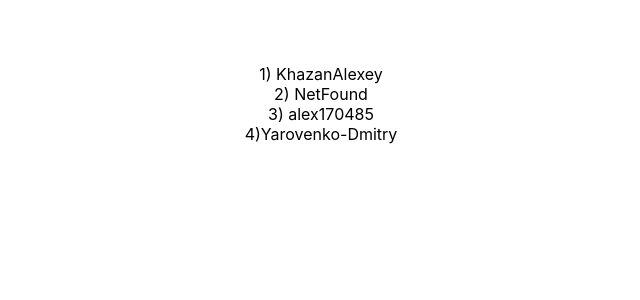
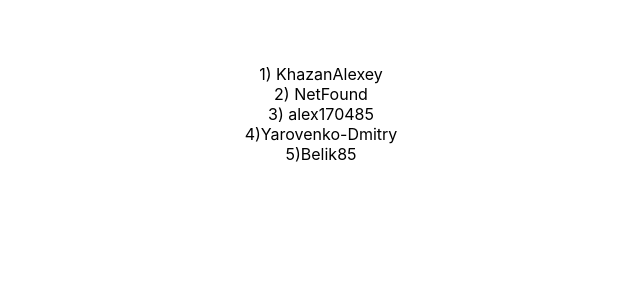
Before and after one commit to Yarovenko-Dmitry/Team_task_map, a React (Create React App) app: page / in a window 1280 px wide. Shown: the top 300 px of the page, without its empty margins (319-959 px from the left). Built offline with nearby package versions, Linux system fonts and the light colour scheme.

Commit message:
fiat: add ne branch Khazanalexey 2

```diff
--- a/src/App.tsx
+++ b/src/App.tsx
@@ -8,6 +8,7 @@ function App() {
       <div>2) NetFound</div>
       <div>3) alex170485</div>
       <div>4)Yarovenko-Dmitry </div>
+        <div>5)Belik85</div>
     </div>
   );
 }
```
